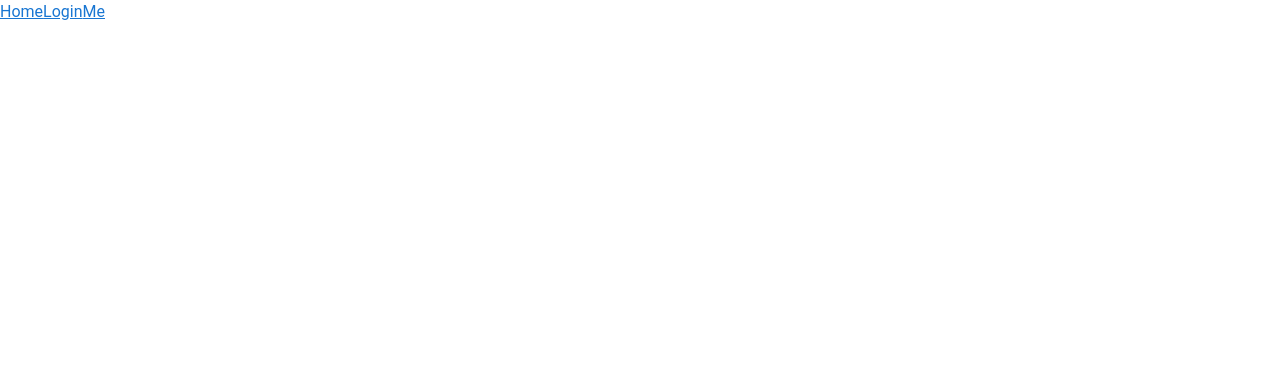
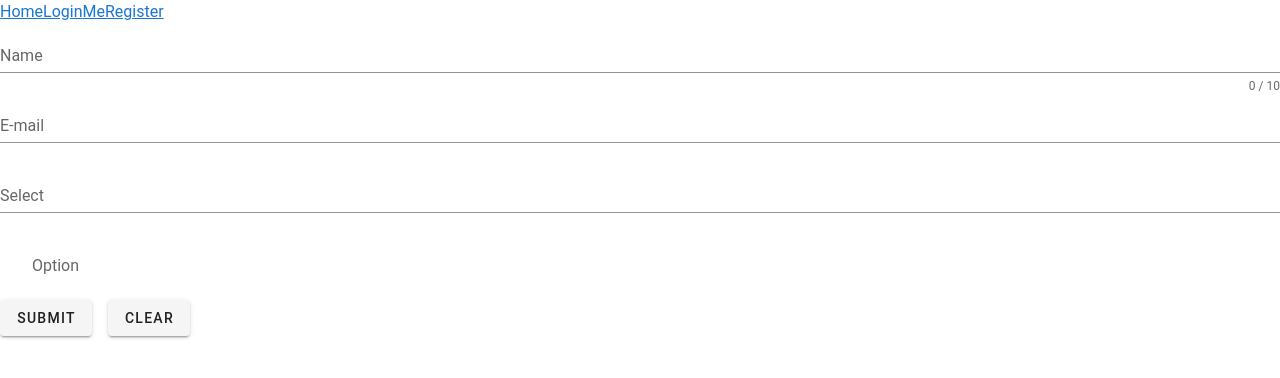
Before and after one commit to AndoneKwon/vue-practice, a Vue app: page /register in a window 1280 px wide. Shown: the top 378 px of the page. Built offline with nearby package versions, Linux system fonts and the light colour scheme.

Commit message:
회원가입 폼 기입 완료

```diff
--- a/package.json
+++ b/package.json
@@ -12,6 +12,7 @@
     "core-js": "^3.6.5",
     "express-mysql-session": "^2.1.4",
     "express-session": "^1.17.1",
+    "vee-validate": "^3.4.1",
     "vue": "^2.6.11",
     "vue-router": "^3.4.6",
     "vuetify": "^2.3.14",
--- a/src/components/Menus.vue
+++ b/src/components/Menus.vue
@@ -6,6 +6,8 @@
     <router-link to="/login" v-else>Login</router-link>
 
     <router-link to="/me">Me</router-link>
+
+    <router-link to="/register">Register</router-link>
 
 
 
--- /dev/null
+++ b/src/components/Register.vue
@@ -0,0 +1,143 @@
+<template>
+  <validation-observer
+      ref="observer"
+      v-slot=""
+  >
+    <form>
+      <validation-provider
+          v-slot="{ errors }"
+          name="Name"
+          rules="required|max:10"
+      >
+        <v-text-field
+            v-model="name"
+            :counter="10"
+            :error-messages="errors"
+            label="Name"
+            required
+        ></v-text-field>
+      </validation-provider>
+      <validation-provider
+          v-slot="{ errors }"
+          name="email"
+          rules="required|email"
+      >
+        <v-text-field
+            v-model="email"
+            :error-messages="errors"
+            label="E-mail"
+            required
+        ></v-text-field>
+      </validation-provider>
+      <validation-provider
+          v-slot="{ errors }"
+          name="select"
+          rules="required"
+      >
+        <v-select
+            v-model="select"
+            :items="items"
+            :error-messages="errors"
+            label="Select"
+            data-vv-name="select"
+            required
+        ></v-select>
+      </validation-provider>
+      <validation-provider
+          v-slot=""
+          rules="required"
+          name="checkbox"
+      >
+        <v-checkbox
+            v-model="checkbox"
+            :error-messages="errors"
+            value="1"
+            label="Option"
+            type="checkbox"
+            required
+        ></v-checkbox>
+      </validation-provider>
+
+      <v-btn
+          class="mr-4"
+          @click="submit"
+      >
+        submit
+      </v-btn>
+      <v-btn @click="clear">
+        clear
+      </v-btn>
+    </form>
+  </validation-observer>
+</template>
+
+<script>
+import { required, email, max } from 'vee-validate/dist/rules'
+import { extend, ValidationObserver, ValidationProvider, setInteractionMode } from 'vee-validate'
+
+setInteractionMode('eager')
+
+extend('required', {
+  ...required,
+  message: '{_field_} can not be empty',
+})
+
+extend('max', {
+  ...max,
+  message: '{_field_} may not be greater than {length} characters',
+})
+
+extend('email', {
+  ...email,
+  message: 'Email must be valid',
+})
+
+export default {
+  components: {
+    ValidationProvider,
+    ValidationObserver,
+  },
+  data: () => ({
+    name: '',
+    email: '',
+    select: null,
+    errors: null,
+    items: [
+      'Item 1',
+      'Item 2',
+      'Item 3',
+      'Item 4',
+    ],
+    checkbox: null,
+  }),
+
+  methods: {
+    submit () {
+      this.$refs.observer.validate()
+      this.$store
+          .then(() => this.redirect())
+    },
+    clear () {
+      this.name = ''
+      this.email = ''
+      this.select = null
+      this.checkbox = null
+      this.$refs.observer.reset()
+    },
+
+    redirect() {
+      const { search } = window.location
+      const tokens = search.replace(/^\?/, "").split("&")
+      const { returnPath } = tokens.reduce((qs, tkn) => {
+        const pair = tkn.split("=")
+        qs[pair[0]] = decodeURIComponent(pair[1])
+        return qs
+      }, {})
+
+      // 리다이렉트 처리
+      this.$router.push(returnPath)
+    },
+
+  },
+}
+</script>
--- a/src/router/index.js
+++ b/src/router/index.js
@@ -3,6 +3,7 @@ import Router from "vue-router"
 import Home from "../components/Home.vue"
 import Login from "../components/Login.vue"
 import Me from "../components/Me.vue"
+import Register from "../components/Register";
 
 Vue.use(Router)
 
@@ -26,6 +27,11 @@ export default new Router({
             component: Login,
         },
         {
+            path : "/register",
+            name : "Register",
+            component: Register,
+        },
+        {
             path: "/me",
             name: "Me",
             component: Me,
```
Also changed, not shown: 2 other files (tests, documents, lock files or other folders).
